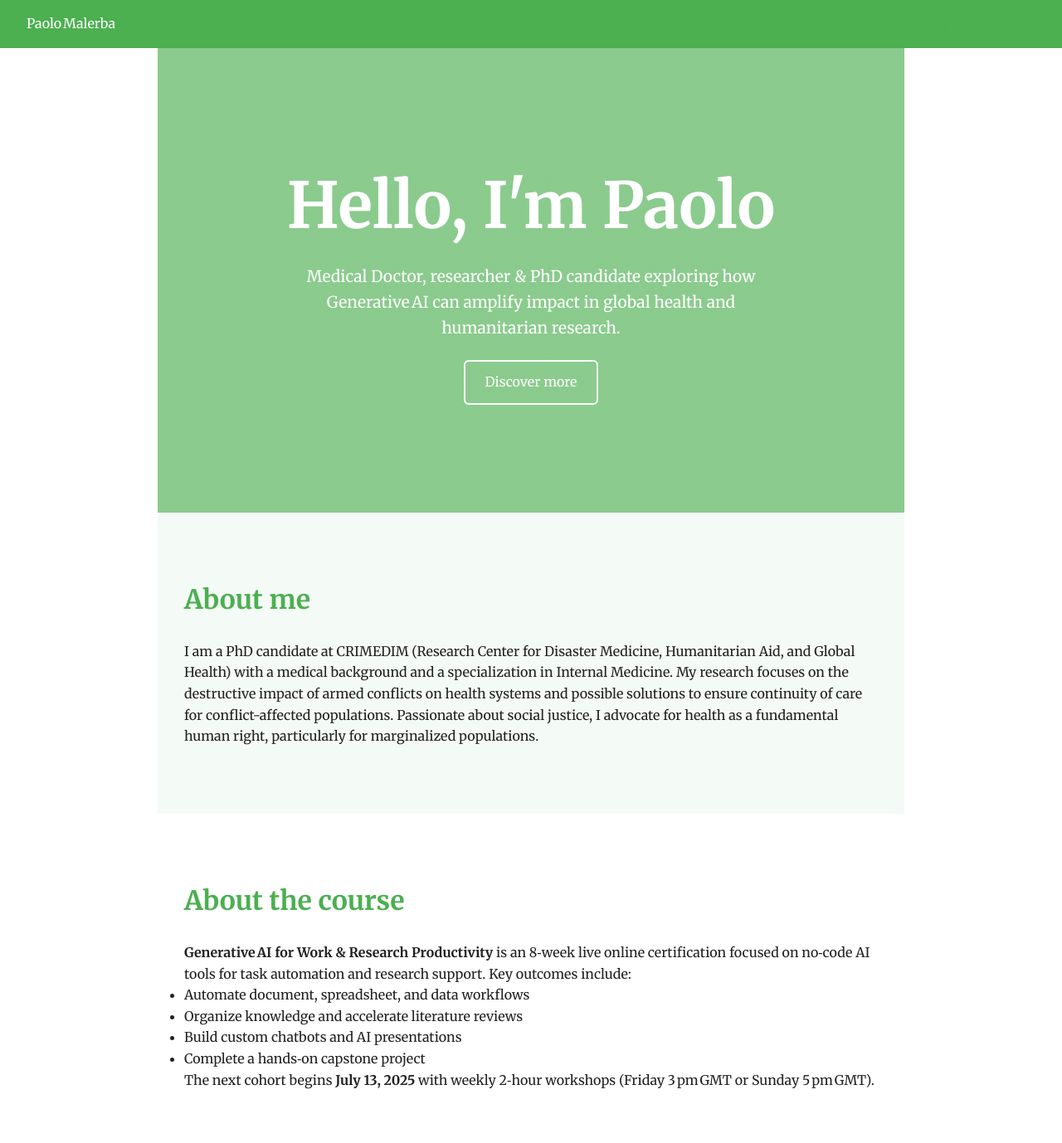
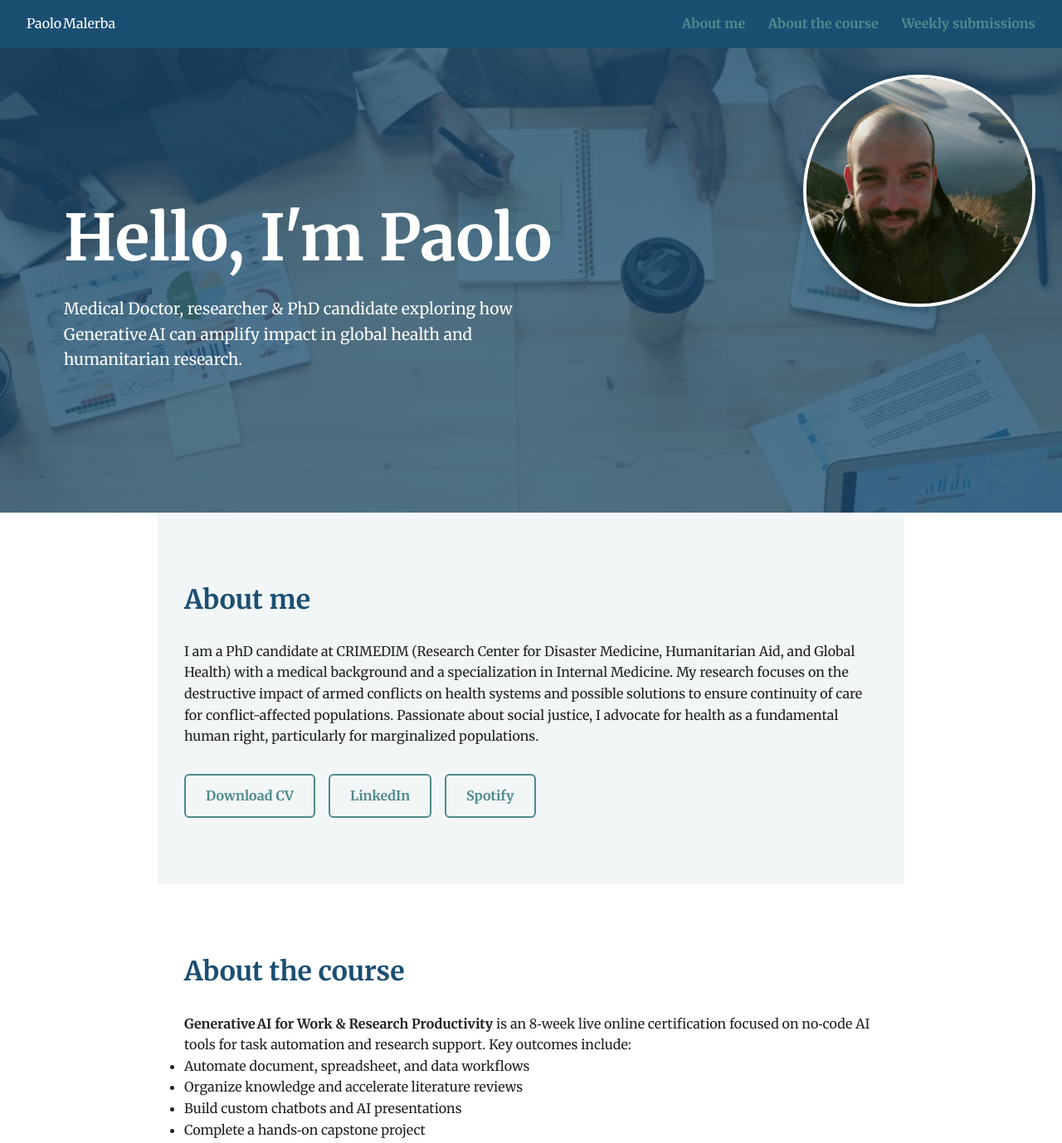
Before and after one commit to paolomalerba/graph-ai-portfolio-paolo-malerba, a plain HTML site: page index.html in a window 1280 px wide. Shown: the top 1378 px of the page at 83% size. Drawn offline with Linux system fonts and the light colour scheme.

Commit message:
Update index.html

```diff
--- a/index.html
+++ b/index.html
@@ -9,12 +9,12 @@
   <link href="https://fonts.googleapis.com/css2?family=Merriweather:wght@300;400;700&display=swap" rel="stylesheet">
   <style>
     :root {
-      /* Readability‑focused palette */
-      --primary: #4caf50;   /* vivid green with strong contrast on black */
-      --accent:  #8bc34a;   /* lighter green accent */
+      /* Professional & inspiring palette */
+      --primary: #1B4F72;   /* deep steel blue */
+      --accent:  #4F8A8B;   /* soft teal */
       --text-dark: #212121;
       --bg-light: #ffffff;
-      --bg-muted: #f4faf6;  /* very light green tint */
+      --bg-muted: #F2F6F7;  /* very light teal‑tinted gray */
     }
 
     * {
@@ -31,7 +31,7 @@
     }
 
     a {
-      color: var(--primary);
+      color: var(--accent);
       text-decoration: none;
     }
 
@@ -57,15 +57,22 @@
       opacity: 0.85;
     }
 
+    /* Hero section */
     .hero {
+      position: relative;      /* for absolute avatar */
+      width: 100%;            /* full‑bleed */
+      max-width: none;
+      margin: 0;
       min-height: 70vh;
       display: flex;
       flex-direction: column;
-      align-items: center;
+      align-items: flex-start; /* left‑align content */
       justify-content: center;
-      text-align: center;
-      padding: 4rem 2rem;
-      background: linear-gradient(rgba(76,175,80,0.65), rgba(76,175,80,0.65)), url('hero.jpg') center/cover no-repeat;
+      text-align: left;
+      padding: 4rem 2rem 4rem 6vw; /* extra left padding */
+      background: linear-gradient(rgba(27,79,114,0.75), rgba(27,79,114,0.75)),
+                  url('https://github.com/paolomalerba/graph-ai-portfolio-paolo-malerba/blob/main/Image%20background%20GRAPH%20COURSE%20AI.jpg?raw=true')
+                  center/cover no-repeat;
       color: var(--bg-light);
     }
 
@@ -80,13 +87,27 @@
       max-width: 600px;
     }
 
-    section {
+    /* Avatar in hero */
+    .hero .avatar {
+      position: absolute;
+      top: 2rem;
+      right: 2rem;
+      width: 280px; /* doubled size */
+      height: 280px;
+      border-radius: 50%;
+      object-fit: cover;
+      border: 4px solid var(--bg-light);
+      box-shadow: 0 4px 12px rgba(0,0,0,0.2);
+    }
+
+    /* Generic section styling (exclude hero so it stays full‑width) */
+    section:not(.hero) {
       padding: 5rem 2rem;
       max-width: 900px;
       margin: 0 auto;
     }
 
-    section:nth-of-type(even) {
+    section:nth-of-type(even):not(.hero) {
       background: var(--bg-muted);
     }
 
@@ -94,6 +115,29 @@
       font-size: 2rem;
       margin-bottom: 1.5rem;
       color: var(--primary);
+    }
+
+    /* Button styles */
+    .btn {
+      display: inline-block;
+      padding: 0.75rem 1.5rem;
+      border: 2px solid var(--accent);
+      border-radius: 0.375rem;
+      color: var(--accent);
+      transition: background 0.3s ease, color 0.3s ease;
+      font-weight: 600;
+    }
+
+    .btn:hover {
+      background: var(--accent);
+      color: var(--bg-light);
+    }
+
+    .btn-group {
+      display: flex;
+      flex-wrap: wrap;
+      gap: 1rem;
+      margin-top: 2rem;
     }
 
     .submissions ul {
@@ -109,42 +153,19 @@
       font-size: 0.9rem;
     }
 
-    .btn {
-      display: inline-block;
-      padding: 0.75rem 1.5rem;
-      border: 2px solid var(--bg-light);
-      border-radius: 0.375rem;
-      color: var(--bg-light);
-      margin-top: 1.5rem;
-      transition: background 0.3s ease, color 0.3s ease;
-    }
-
-    .btn:hover {
-      background: var(--bg-light);
-      color: var(--primary);
-    }
-
+    /* Lighten “dark‑mode” to prevent black side bars */
     @media (prefers-color-scheme: dark) {
       :root {
-        --bg-light: #121212;  /* near‑black background for dark mode */
-        --text-dark: #e0e0e0;
-        --bg-muted: #1d1f1d;
+        --bg-light: #ffffff;   /* keep white background */
+        --text-dark: #212121;  /* dark text for contrast */
+        --bg-muted: #F2F6F7;  /* light muted still */
       }
       body {
         background: var(--bg-light);
         color: var(--text-dark);
       }
-      section:nth-of-type(even) {
+      section:nth-of-type(even):not(.hero) {
         background: var(--bg-muted);
-      }
-      /* improve contrast of buttons in dark mode */
-      .btn {
-        border-color: var(--accent);
-        color: var(--accent);
-      }
-      .btn:hover {
-        background: var(--accent);
-        color: var(--bg-light);
       }
     }
   </style>
@@ -161,14 +182,21 @@
   </header>
 
   <section class="hero">
+    <img src="https://github.com/paolomalerba/graph-ai-portfolio-paolo-malerba/blob/main/WhatsApp%20Image%202025-05-15%20at%2019.36.13.jpeg?raw=true" alt="Paolo Malerba" class="avatar">
     <h1>Hello, I'm Paolo</h1>
     <p>Medical Doctor, researcher &amp; PhD candidate exploring how Generative AI can amplify impact in global health and humanitarian research.</p>
-    <a href="#about" class="btn">Discover more</a>
   </section>
 
   <section id="about">
     <h2>About me</h2>
     <p>I am a PhD candidate at CRIMEDIM (Research Center for Disaster Medicine, Humanitarian Aid, and Global Health) with a medical background and a specialization in Internal Medicine. My research focuses on the destructive impact of armed conflicts on health systems and possible solutions to ensure continuity of care for conflict-affected populations. Passionate about social justice, I advocate for health as a fundamental human right, particularly for marginalized populations.</p>
+
+    <!-- Button group -->
+    <div class="btn-group">
+      <a href="https://drive.google.com/file/d/18QGA8LHLSe3hUJ2KlfvHD_AQU4JYr6XQ/view?usp=sharing" class="btn" target="_blank" rel="noopener">Download CV</a>
+      <a href="https://www.linkedin.com/in/paolo-malerba-30a4a9239/" class="btn" target="_blank" rel="noopener">LinkedIn</a>
+      <a href="https://open.spotify.com/user/1166715646?si=cc77af2664154a1c" class="btn" target="_blank" rel="noopener">Spotify</a>
+    </div>
   </section>
 
   <section id="course">
@@ -180,7 +208,6 @@
       <li>Build custom chatbots and AI presentations</li>
       <li>Complete a hands‑on capstone project</li>
     </ul>
-    <p>The next cohort begins <strong>July&nbsp;13, 2025</strong> with weekly 2‑hour workshops (Friday&nbsp;3 pm GMT or Sunday&nbsp;5 pm GMT).</p>
   </section>
 
   <section id="submissions" class="submissions">
```
